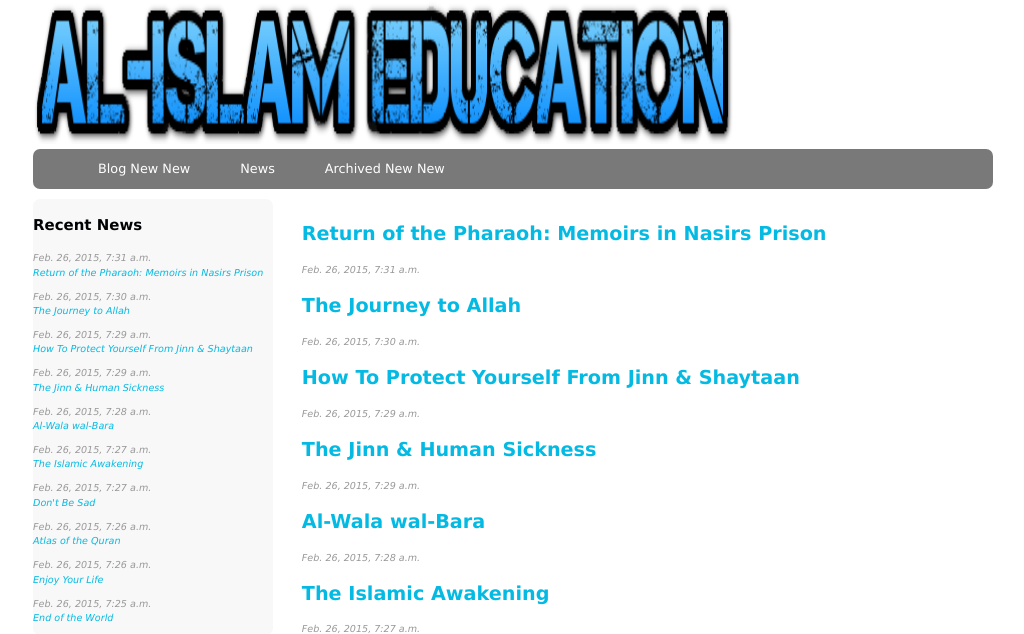
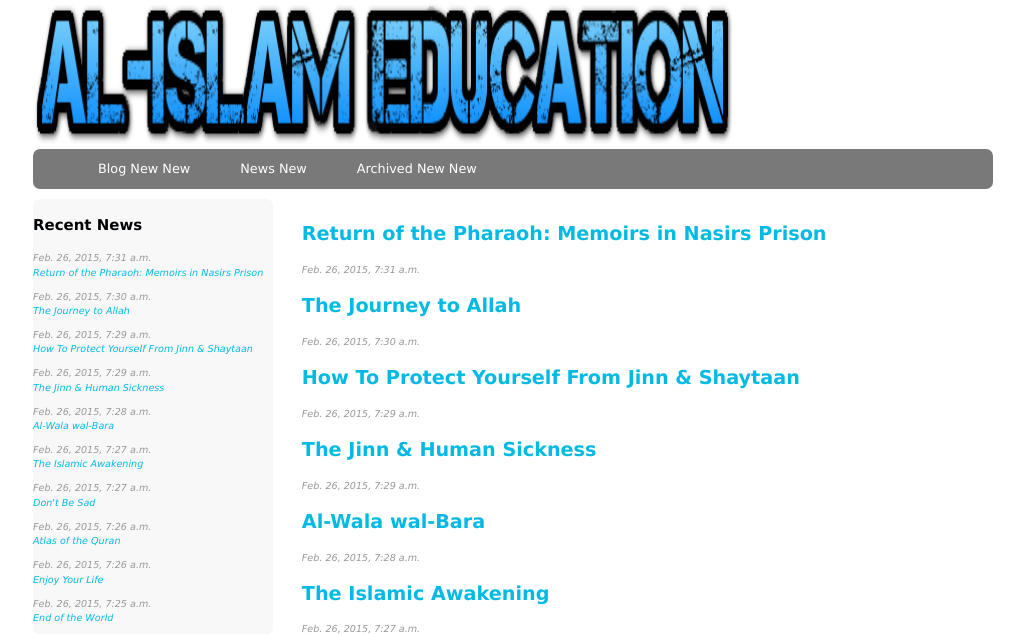
Before and after one commit to shahidgadda/islamic-blog, a Django app: page /blog/archives/ in a window 1280 px wide. Shown: the top 634 px of the page, without its empty margins (127-1151 px from the left). Run offline with Django 3.2, Linux system fonts and the light colour scheme; data comes from the database, SQL or seed files in the repository.

Commit message:
Update base.html

```diff
--- a/mysite/blog/templates/base.html
+++ b/mysite/blog/templates/base.html
@@ -14,7 +14,7 @@
 	    <img src="/static/img/logo1.png" width="700" height="144">
 		<nav><ul>
 			  <li><a href='/blog/'>Blog New New</a></li>
-			  <li><a href='/blog/latestnews/'>News</a></li>
+			  <li><a href='/blog/latestnews/'>News New</a></li>
 			  <li><a href='/blog/archives/'>Archived New New</a></li>
 		</ul></nav>
 	  </header>
```
